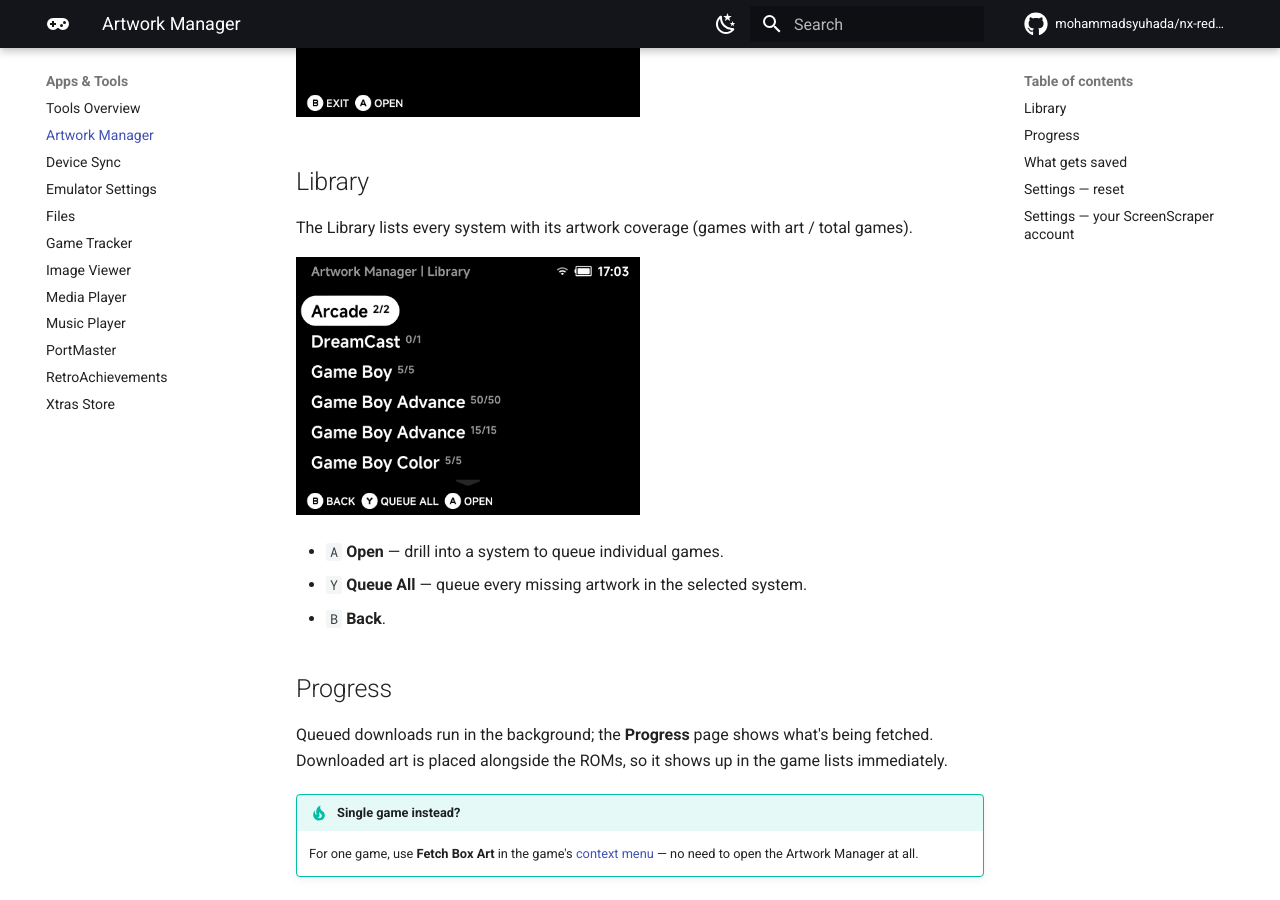
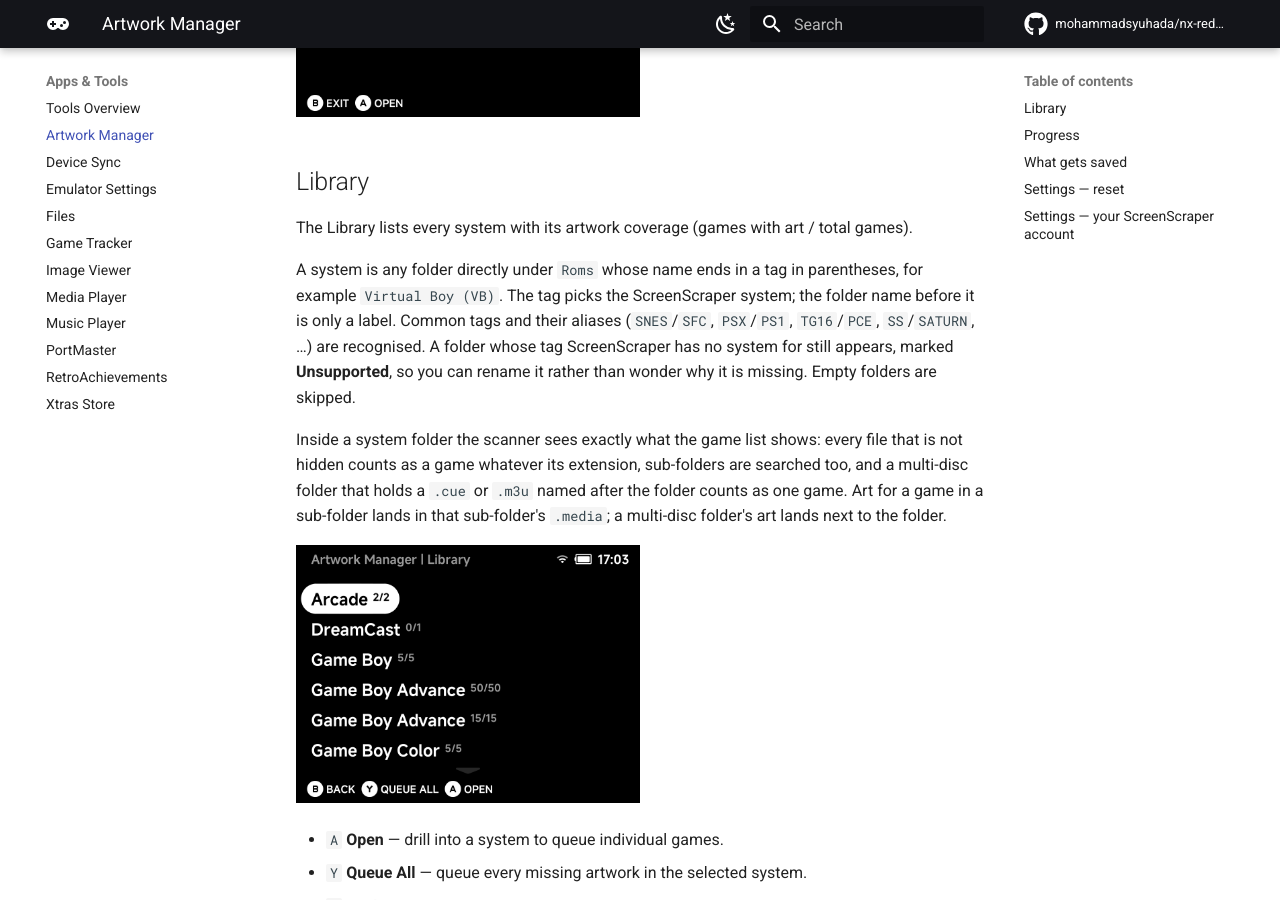
Before and after one commit to mohammadsyuhada/nx-redux-docs, an MkDocs documentation site: the page built from docs/apps/artwork-manager.md, in a window 1280 px wide and 900 px high, scrolled down 436 px. Built offline with MkDocs 1.6.1 and Material for MkDocs 9.7.7, drawn with Linux system fonts in a browser that asks for light colours; comment, search, counter and statistics services are not loaded.

Commit message:
docs(apps): explain Artwork Manager folder tags, unsupported rows and nested scanning

```diff
--- a/docs/apps/artwork-manager.md
+++ b/docs/apps/artwork-manager.md
@@ -9,6 +9,20 @@
 
 The Library lists every system with its artwork coverage (games with art /
 total games).
+
+A system is any folder directly under `Roms` whose name ends in a tag in
+parentheses, for example `Virtual Boy (VB)`. The tag picks the ScreenScraper
+system; the folder name before it is only a label. Common tags and their
+aliases (`SNES`/`SFC`, `PSX`/`PS1`, `TG16`/`PCE`, `SS`/`SATURN`, …) are
+recognised. A folder whose tag ScreenScraper has no system for still appears,
+marked **Unsupported**, so you can rename it rather than wonder why it is
+missing. Empty folders are skipped.
+
+Inside a system folder the scanner sees exactly what the game list shows: every
+file that is not hidden counts as a game whatever its extension, sub-folders
+are searched too, and a multi-disc folder that holds a `.cue` or `.m3u` named
+after the folder counts as one game. Art for a game in a sub-folder lands in
+that sub-folder's `.media`; a multi-disc folder's art lands next to the folder.
 
 ![Artwork Manager Library](../assets/screenshots/artwork-library.png)
 
```
